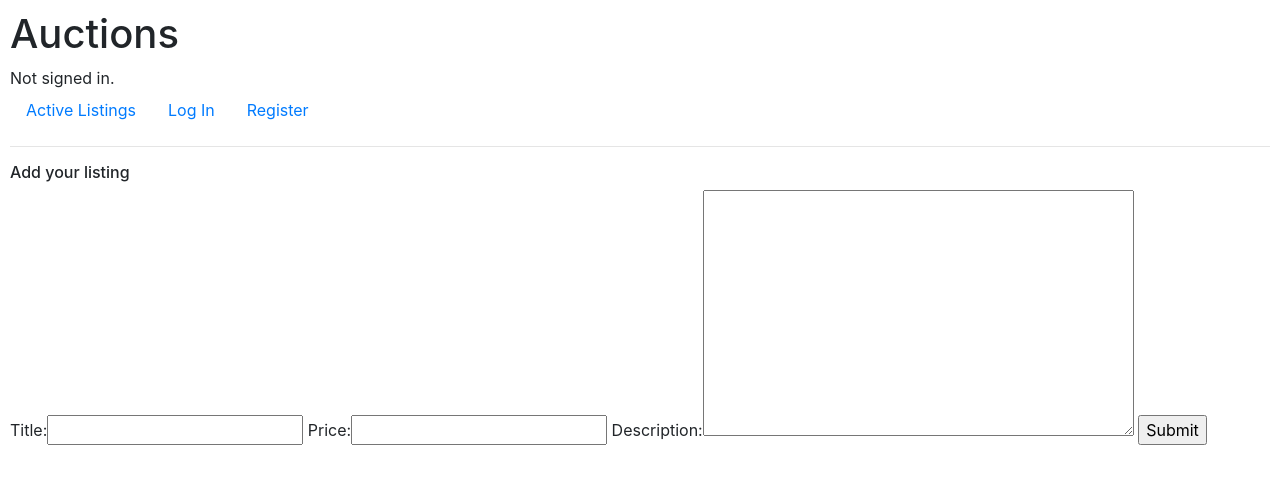
After one commit to Umar2505/cs50-commerce, a Django app: page /add in a window 1280 px wide. The commit adds this page. Shown: the top 484 px of the page. Run offline with Django 3.2, Linux system fonts and the light colour scheme; some libraries are stand-ins or nearby versions.

Commit message:
adding feature created

```diff
--- /dev/null
+++ b/auctions/templates/auctions/add.html
@@ -0,0 +1,10 @@
+{% extends "auctions/layout.html" %}
+
+{% block body %}
+    <h6>Add your listing</h6>
+    <form method="POST">
+        {% csrf_token %}
+        {{ form }}
+        <input type="submit">
+    </form>
+{% endblock %}
--- a/auctions/templates/auctions/layout.html
+++ b/auctions/templates/auctions/layout.html
@@ -22,6 +22,9 @@
             </li>
             {% if user.is_authenticated %}
                 <li class="nav-item">
+                    <a class="nav-link" href="{% url 'add' %}">Add Listing</a>
+                </li>
+                <li class="nav-item">
                     <a class="nav-link" href="{% url 'logout' %}">Log Out</a>
                 </li>
             {% else %}
--- a/auctions/urls.py
+++ b/auctions/urls.py
@@ -8,5 +8,6 @@ urlpatterns = [
     path("logout", views.logout_view, name="logout"),
     path("register", views.register, name="register"),
     path("categories", views.categories, name="categories"),
-    path("<int:list_id>", views.lists, name="list")
+    path("<int:list_id>", views.lists, name="list"),
+    path("add", views.add, name="add")
 ]
--- a/auctions/views.py
+++ b/auctions/views.py
@@ -3,8 +3,15 @@ from django.db import IntegrityError
 from django.http import HttpResponse, HttpResponseRedirect, Http404
 from django.shortcuts import render
 from django.urls import reverse
+from django import forms
 
 from .models import User, Listing, Bids
+
+
+class Lists(forms.Form):
+    title = forms.CharField(max_length=200)
+    price = forms.FloatField()
+    description = forms.CharField(widget=forms.Textarea)
 
 def index(request):
     return render(request, "auctions/index.html", {
@@ -70,8 +77,23 @@ def lists(request, list_id):
     try:
         list = Listing.objects.get(id=list_id)
     except Listing.DoesNotExist:
-        raise Http404("Flight not found.")
+        raise Http404("List not found.")
     return render(request, "auctions/list.html", {
         "list": Listing.objects.get(id=list_id),
         "bids": list.bids.all()
     })
+
+def add(request):
+    if request.method == "POST":
+        user = request.user
+        form = Lists(request.POST)
+        if form.is_valid():
+            l = Listing()
+            l.owner = user
+            l.title = form.cleaned_data['title']
+            l.description = form.cleaned_data['description']
+            l.price = form.cleaned_data['price']
+            l.save()
+    return render(request, "auctions/add.html", {
+        "form": Lists
+    })
```
Also changed, not shown: db.sqlite3.
